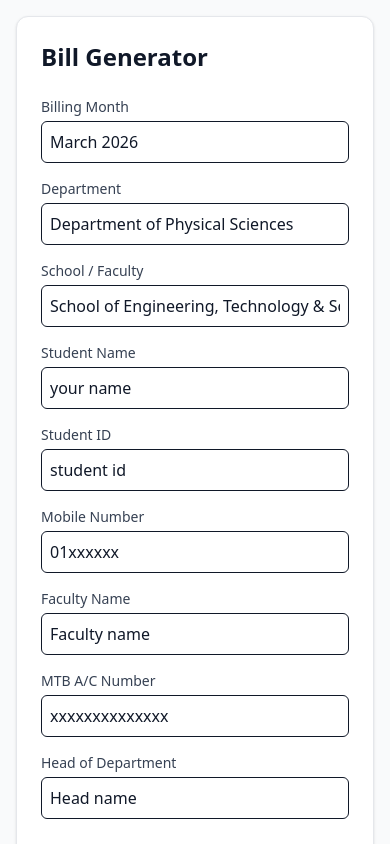
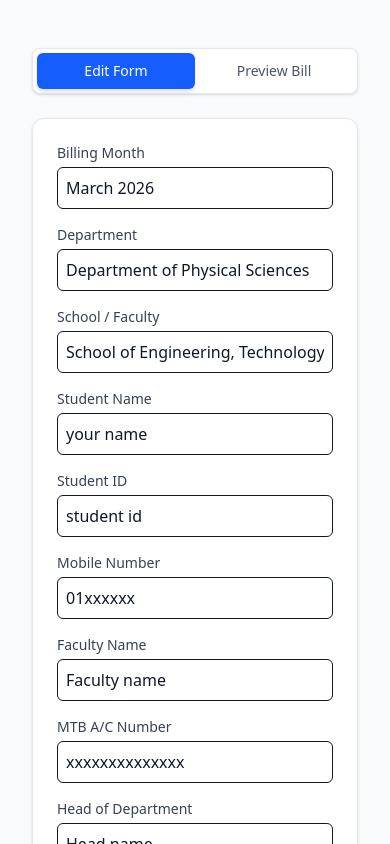
Before and after one commit to zaid-fahad/phy-sod-bill-maker, a React (Vite) app: page / in a window 390 px wide. Shown: the top 844 px of the page. Built offline with nearby package versions, Linux system fonts and the light colour scheme.

Commit message:
feat: add mobile tabs and desktop sticky preview

```diff
--- a/src/pages/Home.jsx
+++ b/src/pages/Home.jsx
@@ -23,6 +23,7 @@ export default function Home() {
     ]
   });
 
+  const [activeTab, setActiveTab] = useState('edit'); // 'edit' or 'preview'
   const printRef = useRef(null);
   const [isGenerating, setIsGenerating] = useState(false);
 
@@ -67,15 +68,38 @@ export default function Home() {
   };
 
   return (
-    <div className="max-w-7xl mx-auto flex flex-col lg:flex-row gap-8">
+    <div className="max-w-7xl mx-auto px-4 sm:px-6 lg:px-8 py-8">
+      {/* Mobile Tabs */}
+      <div className="flex lg:hidden mb-6 bg-white p-1 rounded-lg border border-gray-200 shadow-sm">
+        <button
+          onClick={() => setActiveTab('edit')}
+          className={`flex-1 py-2 text-sm font-medium rounded-md transition-all ${
+            activeTab === 'edit' ? 'bg-blue-600 text-white shadow-md' : 'text-gray-600 hover:bg-gray-50'
+          }`}
+        >
+          Edit Form
+        </button>
+        <button
+          onClick={() => setActiveTab('preview')}
+          className={`flex-1 py-2 text-sm font-medium rounded-md transition-all ${
+            activeTab === 'preview' ? 'bg-blue-600 text-white shadow-md' : 'text-gray-600 hover:bg-gray-50'
+          }`}
+        >
+          Preview Bill
+        </button>
+      </div>
+
+      <div className="lg:grid lg:grid-cols-12 lg:gap-8 items-start">
         {/* Left Column: Form */}
-      <div className="w-full lg:w-[45%] bg-white p-6 rounded-xl shadow-sm border border-gray-200 h-fit">
-        <h1 className="text-2xl font-bold mb-6 text-gray-900">Bill Generator</h1>
+        <div className={`lg:col-span-5 ${activeTab === 'edit' ? 'block' : 'hidden lg:block'}`}>
+          <div className="bg-white p-6 rounded-xl shadow-sm border border-gray-200">
+            <h1 className="text-2xl font-bold mb-6 text-gray-900 hidden lg:block">Bill Generator</h1>
             <BillForm formData={formData} setFormData={setFormData} />
+          </div>
         </div>
 
         {/* Right Column: Preview & Download */}
-      <div className="w-full lg:w-[55%] flex flex-col gap-4">
+        <div className={`lg:col-span-7 flex flex-col gap-6 lg:sticky lg:top-8 ${activeTab === 'preview' ? 'block' : 'hidden lg:block'}`}>
           <div className="flex flex-col sm:flex-row sm:justify-between sm:items-center gap-4 bg-white p-4 rounded-xl shadow-sm border border-gray-200">
             <h2 className="text-xl font-semibold text-gray-900">Document Preview</h2>
             <button
@@ -98,14 +122,17 @@ export default function Home() {
             </button>
           </div>
 
-        <div className="overflow-x-auto bg-white shadow-lg rounded-xl border border-gray-200 p-2">
+          <div className="overflow-x-auto bg-white shadow-lg rounded-xl border border-gray-200 p-2 lg:p-4">
             {/* Print container */}
-          <div className="min-w-[750px] mx-auto p-8 bg-white" ref={printRef}>
+            <div className="min-w-[750px] mx-auto p-4 lg:p-8 bg-white" ref={printRef}>
               <BillPreview data={formData} />
             </div>
           </div>
         </div>
+      </div>
+      <div className="mt-12 text-center text-gray-500 text-sm">
         <p>Made by: Momotaj Akther Happy - CSE - 2430798</p>
       </div>
-  );
+    </div>
+  )
 }
```
Lines whose indentation alone changed are shown as unchanged.
